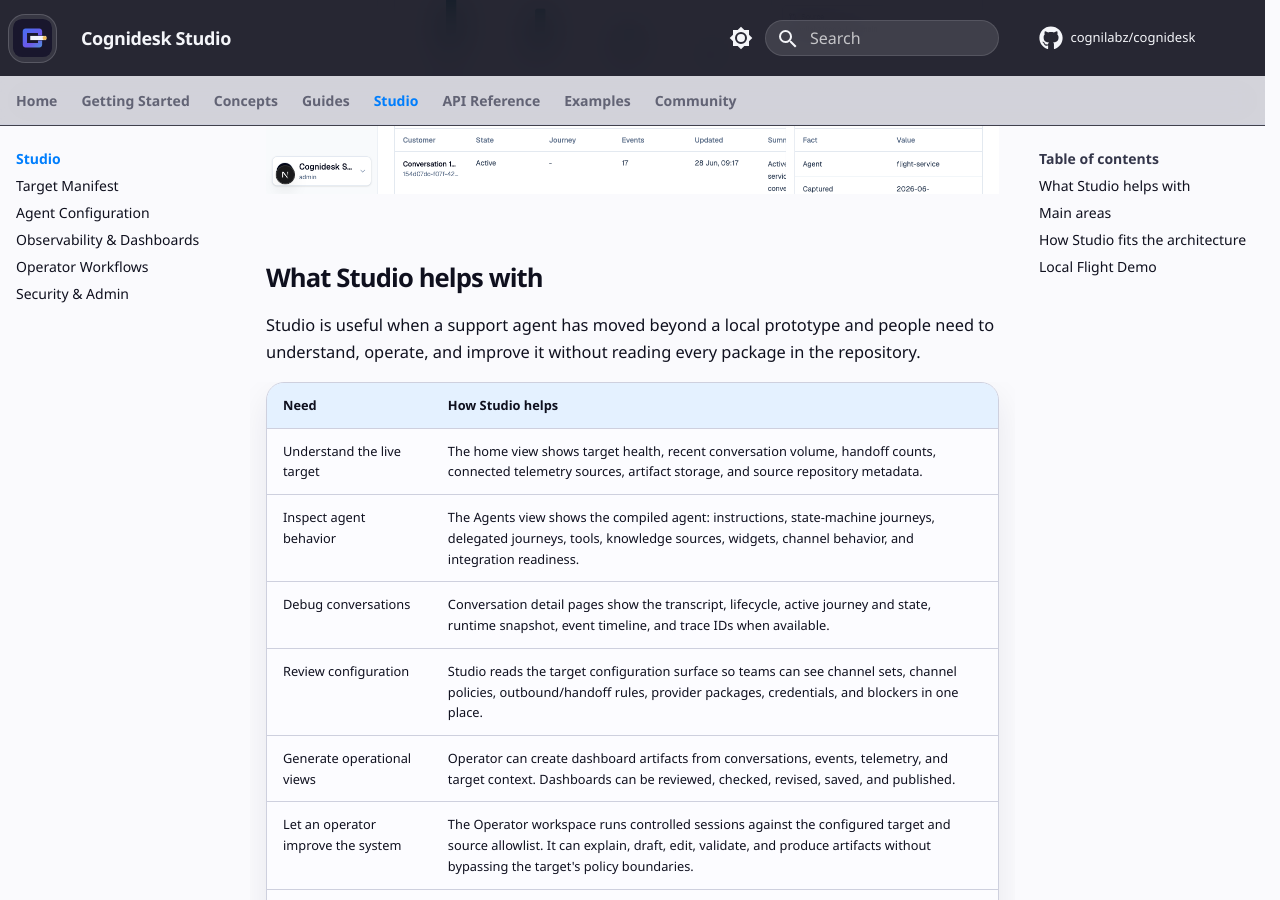
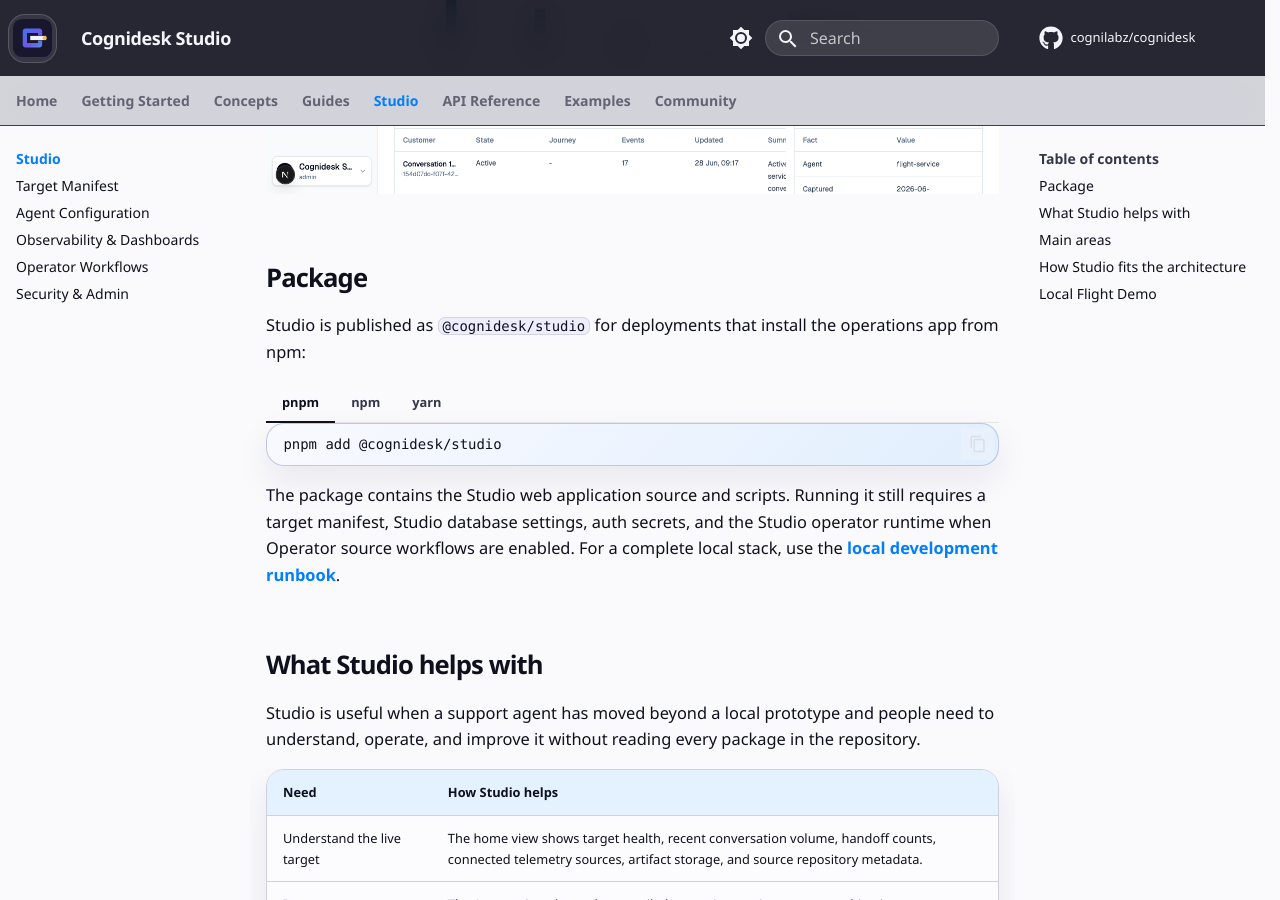
Before and after one commit to cognilabz/cognidesk, an MkDocs documentation site: the page built from website/studio/index.md, in a window 1280 px wide and 900 px high, scrolled down 695 px. Built offline with MkDocs 1.6.1 and Material for MkDocs 9.7.7, drawn with Linux system fonts in a browser that asks for light colours; comment, search, counter and statistics services are not loaded; the version menu is left out.

Commit message:
docs(studio): document published package

````diff
--- a/website/studio/index.md
+++ b/website/studio/index.md
@@ -3,6 +3,34 @@
 Cognidesk Studio is the operations surface for a configured Cognidesk target. It is not a separate runtime and it does not replace the application that owns the agent. Studio connects to a target through the Studio Adapter, reads the target manifest, inspects the compiled agent, follows conversations and runtime events, and gives operators a controlled workspace for analysis, dashboard creation, and source-backed changes.
 
 ![Studio home with target health, conversation metrics, telemetry, artifacts, and source metadata](../assets/screenshots/studio-home.png)
+
+## Package
+
+Studio is published as `@cognidesk/studio` for deployments that install the
+operations app from npm:
+
+=== "pnpm"
+
+    ```bash
+    pnpm add @cognidesk/studio
+    ```
+
+=== "npm"
+
+    ```bash
+    npm install @cognidesk/studio
+    ```
+
+=== "yarn"
+
+    ```bash
+    yarn add @cognidesk/studio
+    ```
+
+The package contains the Studio web application source and scripts. Running it
+still requires a target manifest, Studio database settings, auth secrets, and
+the Studio operator runtime when Operator source workflows are enabled. For a
+complete local stack, use the [local development runbook](../getting-started/local-development.md).
 
 ## What Studio helps with
 
````
Also changed, not shown: README.md (+3 -2 lines), docs/releasing.md (+40 -9 lines), website/community/repository-map.md (+1 -1 lines), website/getting-started/installation.md (+7 -0 lines).
